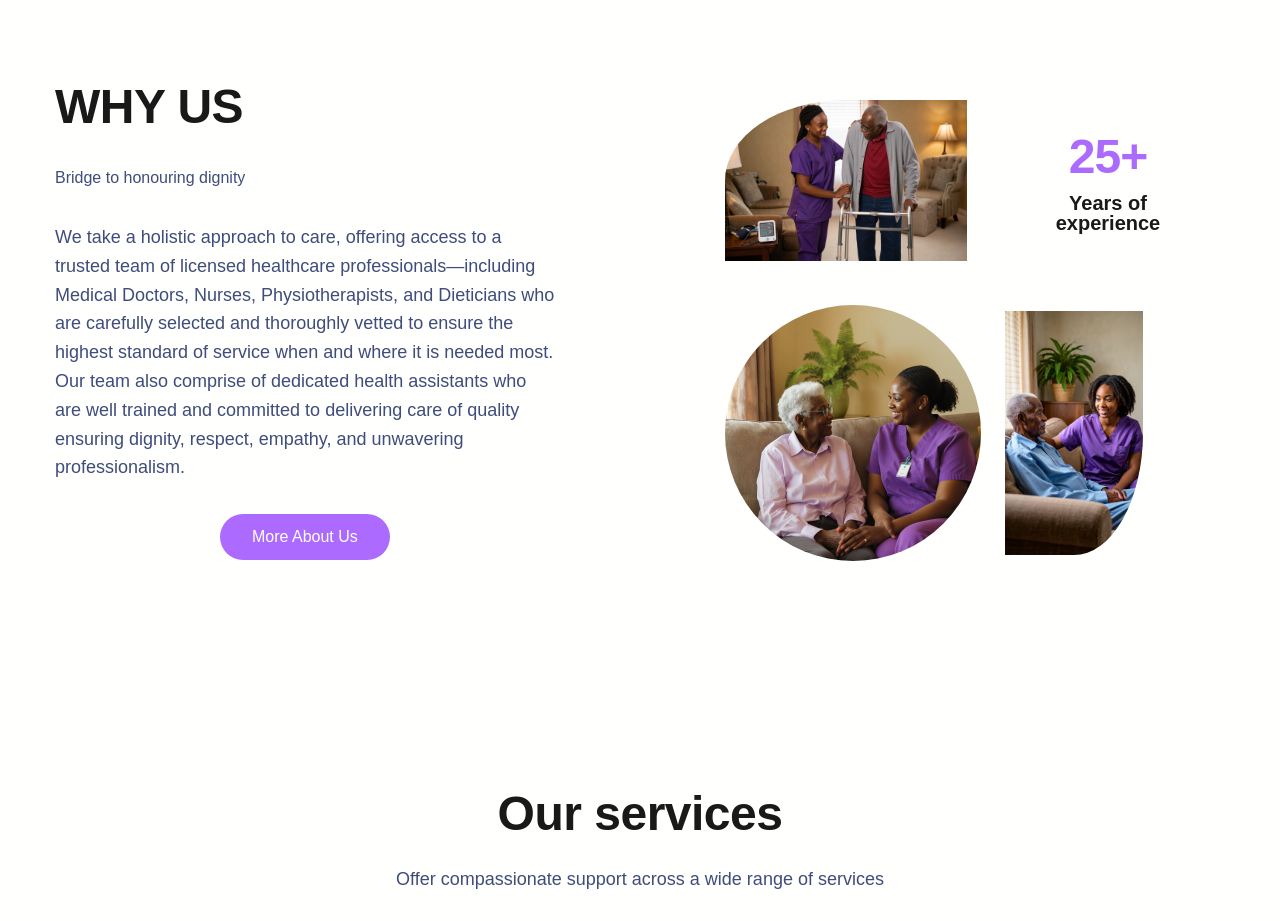
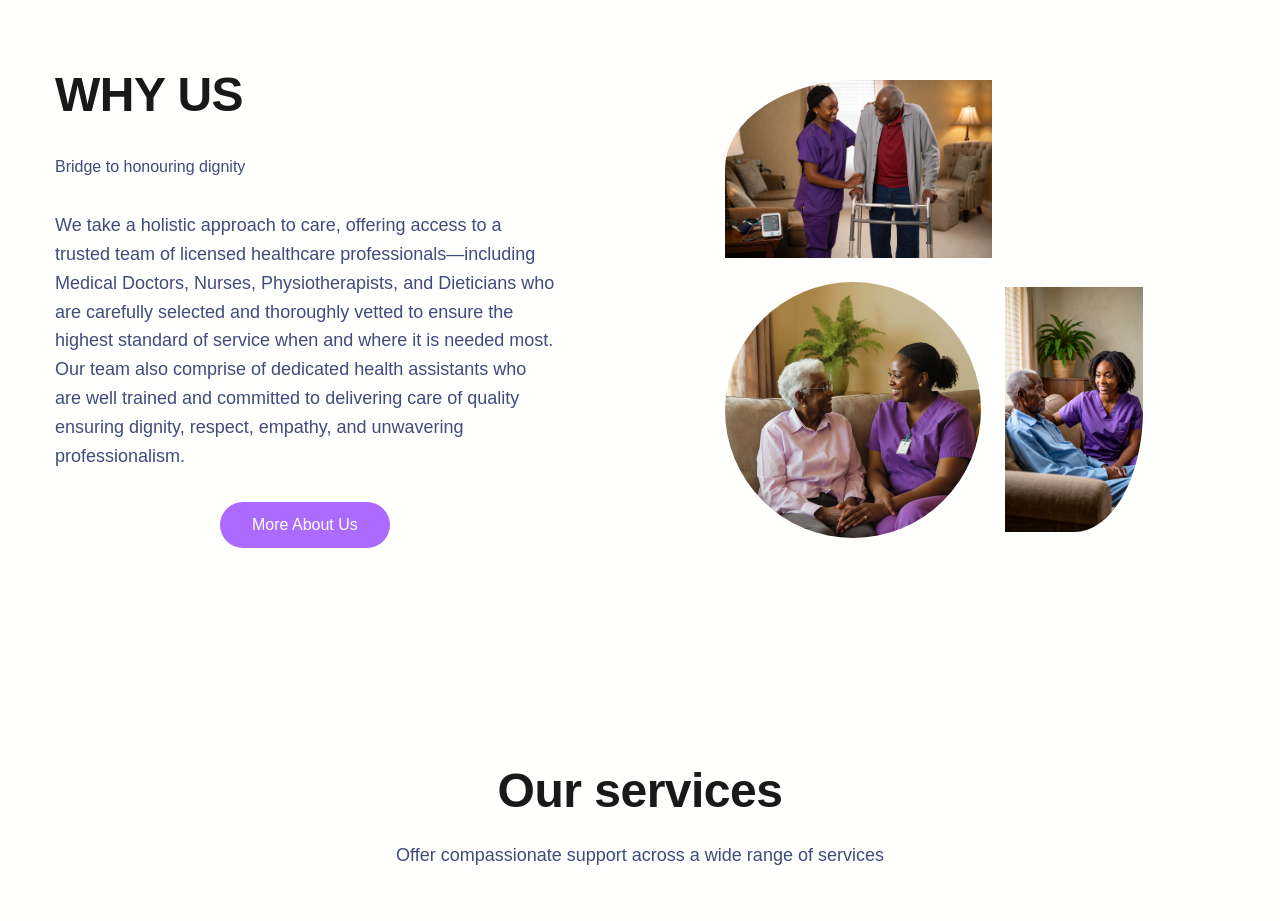
Before and after one commit to Elvin-IT/D-Care-agency-website-1, a plain HTML site: page index.html in a window 1280 px wide. Shown: the part 1680-2601 px from the top of the page. Drawn offline with Linux system fonts and the light colour scheme; a web font is replaced by a local one.

Commit message:
Update index.html

```diff
--- a/index.html
+++ b/index.html
@@ -370,11 +370,7 @@ h1.has-background,h2.has-background,h3.has-background,h4.has-background,h5.has-b
 
 
 <div class="wp-block-group has-accent-text-background-color has-background has-global-padding is-layout-constrained wp-container-core-group-is-layout-8ef4dbe2 wp-block-group-is-layout-constrained" style="border-radius:100%;padding-top:var(--wp--preset--spacing--large);padding-right:var(--wp--preset--spacing--medium);padding-bottom:var(--wp--preset--spacing--large);padding-left:var(--wp--preset--spacing--medium)">
-<h2 class="wp-block-heading has-text-align-center has-primary-color has-text-color has-link-color has-manrope-font-family wp-elements-4eeae40571808177b80f11dcc1c80951" style="font-style:normal;font-weight:800">25+</h2>
-
-
-
-<h5 class="wp-block-heading has-text-align-center has-manrope-font-family" style="font-style:normal;font-weight:600;line-height:1">Years of experience</h5>
+<!-- removed stats -->
 </div>
 </div>
 
```
